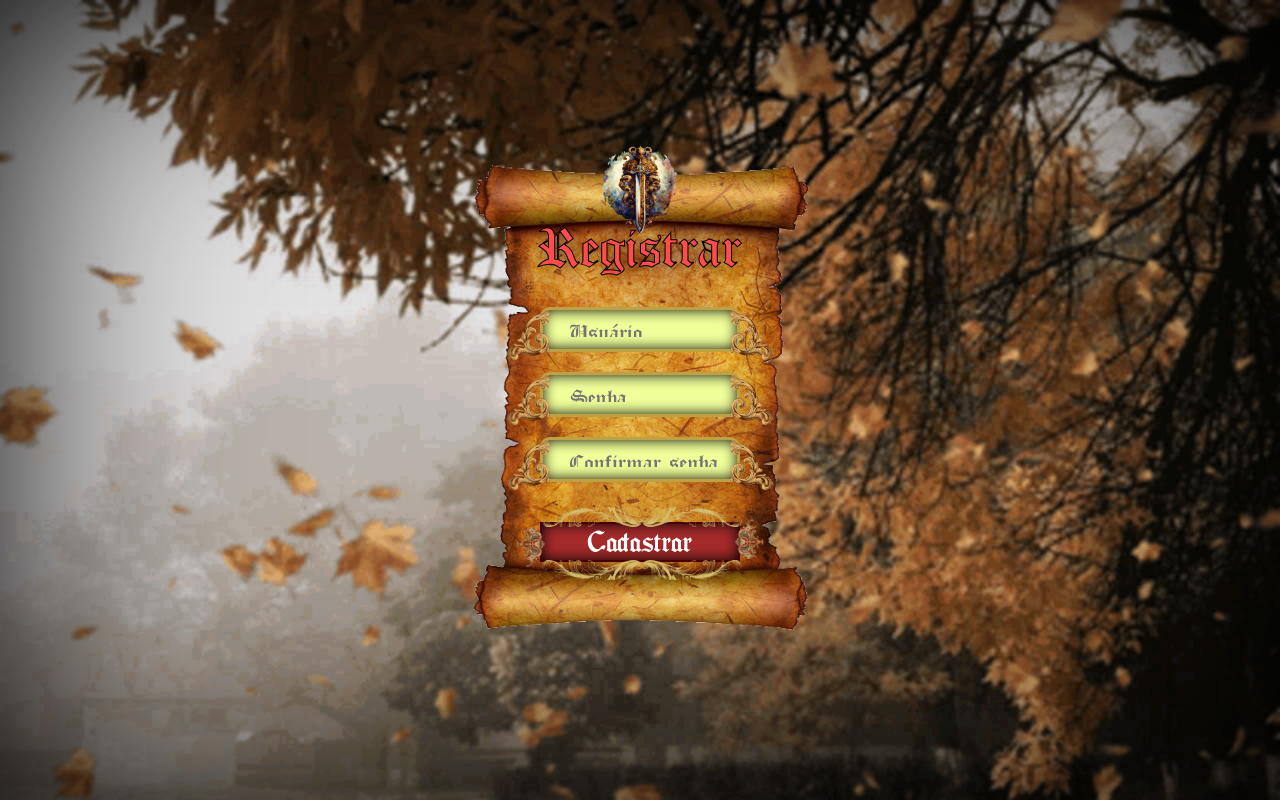
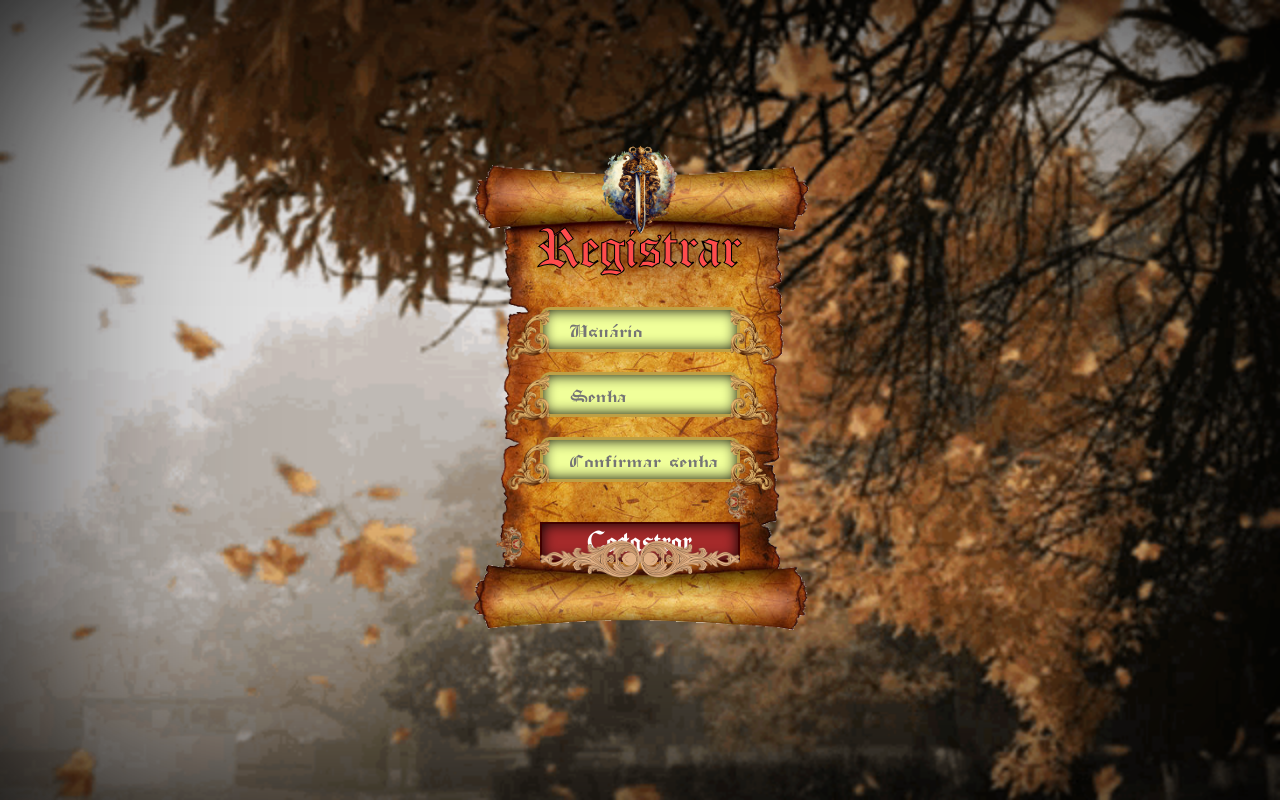
Before and after one commit to vitorfail/rpg, a Next.js app: page /registrar in a window 1280 px wide. Built offline with nearby package versions, Linux system fonts and the light colour scheme.

Commit message:
tentando melhroar a interface

```diff
--- a/src/app/globals.css
+++ b/src/app/globals.css
@@ -106,6 +106,8 @@ a {
   }
 }
 .button{
+  display: flex;
+  position: relative;
   margin-top: 20px;
   margin-bottom: 20px;
   width: 200px;
@@ -114,61 +116,48 @@ a {
 #n{
   background: blue;
 }
-.button button::before{
-  transform: rotateY(180deg);
+.button button::before, .button button::after{
   position: absolute;
-  z-index: 1;
-  margin-top: 34px;
   display: flex;
-  width: 200px;
-  height: 20px;
+  width: 180px;
+  height: 70%;
   content: "";
   background-image: url("./img/barra2.png");
-  background-size: cover; /* Ajusta o tamanho da imagem para cobrir o pseudo-elemento */
+  background-size: 100% 100%; /* Ajusta o tamanho da imagem para cobrir o pseudo-elemento */
 background-repeat: no-repeat;
 }
 .button button::after{
-  transform: rotate(180deg);
+  bottom: -50%;
+  transform: rotateZ(180deg);
+}
+.button button::before{
+  top: -50%;
+  transform: rotateZ(0deg);
+}
+.button::before, .button::after{
   position: absolute;
-  z-index: 1;
-  margin-top: -55px;
   display: flex;
-  width: 200px;
-  height: 20px;
+  width: 40px;
+  height: 100%;
+  z-index: 5;
   content: "";
-  background-image: url("./img/barra2.png");
-  background-size: cover; /* Ajusta o tamanho da imagem para cobrir o pseudo-elemento */
+  background-image: url("./img/coroa.png");
+  background-size: 100% 100%; /* Ajusta o tamanho da imagem para cobrir o pseudo-elemento */
 background-repeat: no-repeat;
 }
 .button::before{
+  left: -10%;
   transform: rotateZ(-90deg);
-  position: absolute;
-  z-index: 5;
-  margin-left: -30px;
-  margin-top: 5px;
-  display: flex;
-  width: 40px;
-  height: 30px;
-  content: "";
-  background-image: url("./img/coroa.png");
-  background-size: cover; /* Ajusta o tamanho da imagem para cobrir o pseudo-elemento */
-background-repeat: no-repeat;
 }
 .button::after{
+  right: -10%;
   transform: rotateZ(90deg);
-  position: absolute;
-  z-index: 5;
-  margin-top: -35px;
-  margin-left: 190px;
-  display: flex;
-  width: 40px;
-  height: 30px;
-  content: "";
-  background-image: url("./img/coroa.png");
-  background-size: cover; /* Ajusta o tamanho da imagem para cobrir o pseudo-elemento */
-background-repeat: no-repeat;
 }
 .button button{
+  justify-content: center;
+  align-items: center;
+  display: flex;
+  position: relative;
   width: 100%;
   height: 100%;
   background: brown;
@@ -187,14 +176,14 @@ background-repeat: no-repeat;
   cursor: pointer;
 }
 .button button:hover::after, .menu button:focus::after{
-  margin-top: -48px;
+  bottom: -45%;
 }
 .button button:hover::before, .menu button:focus::before{
-  margin-top: 31px;
+  top: -45%;
 }
 .button:hover::after, .menu .button:focus::after{
-  margin-left: 180px;
+  right: -8%;
 }
 .button:hover::before, .menu .button:focus::before{
-  margin-left: -18px;
+  left: -8%;
 }
```
Also changed, not shown: src/app/home/page.css (+18 -2 lines), src/app/home/page.js (+12 -18 lines), src/app/components/personagens/orcs/mulher/ladino/index.js, src/app/home/background.webp (added), src/app/img/barra2.png.
